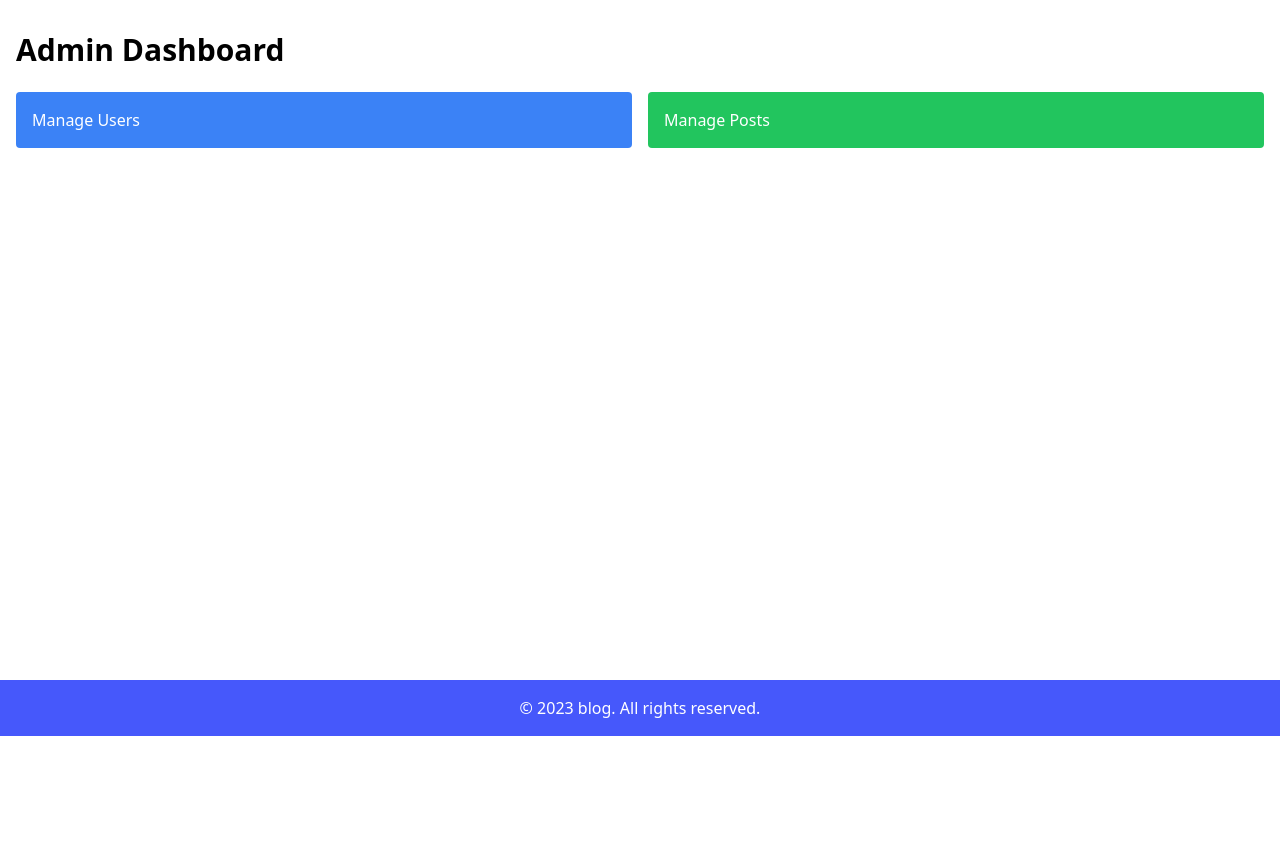
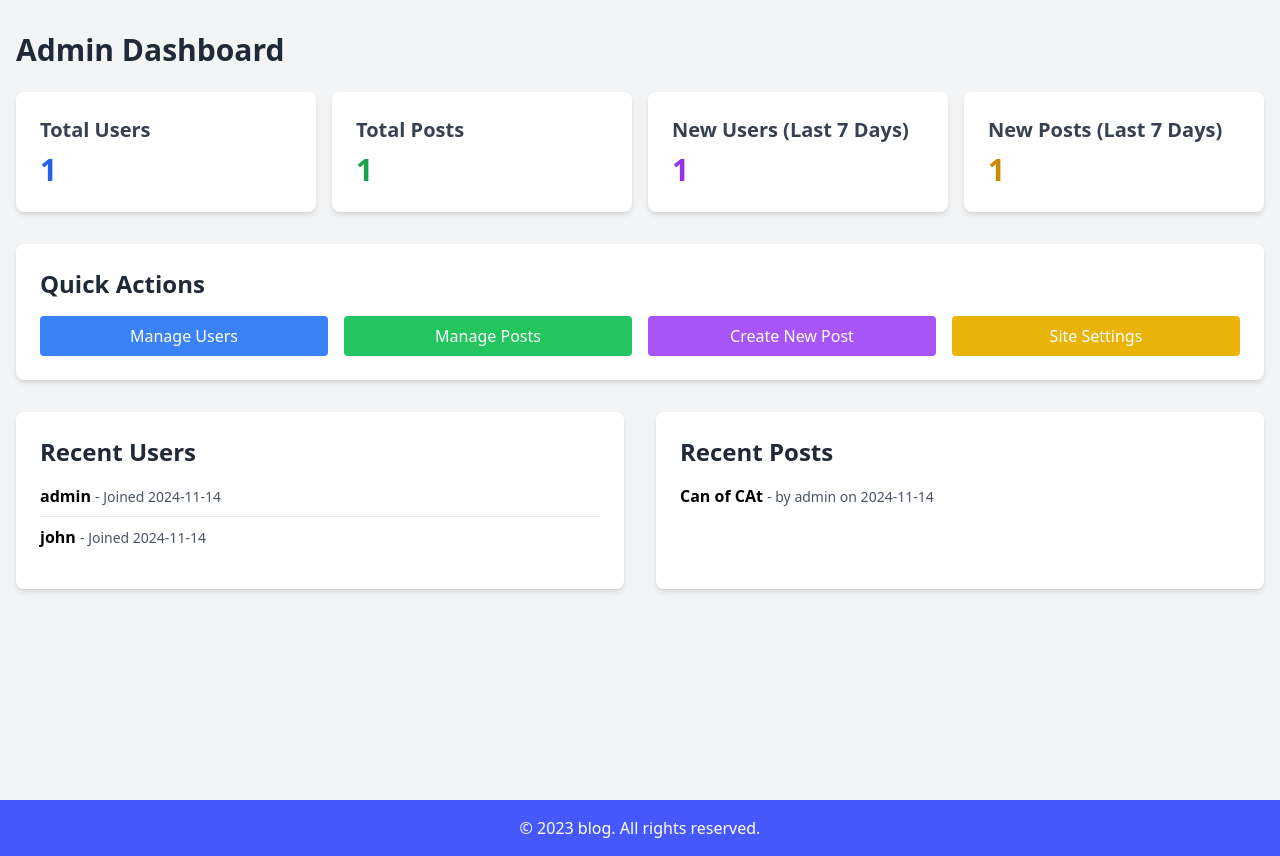
Before and after one commit to JohnathonCrowder/Flask_blog, a Flask app: template app/templates/admin/dashboard.html in a window 1280 px wide. Shown: the part 64-920 px from the top of the page. Before the commit the page ends 800 px from the top, so only its background shows below. Run offline with Flask 3, Linux system fonts and the light colour scheme; the template is opened without the code that fills it: values that come from a table or form of the project are taken from there, most other values are stand-ins (such as "Sample title", 1, 10 or a date in 2020); some libraries are stand-ins or nearby versions.

Commit message:
updated users

```diff
--- a/app/models.py
+++ b/app/models.py
@@ -12,6 +12,7 @@
     password_hash = db.Column(db.String(128))
     posts = db.relationship('Post', backref='author', lazy=True)
     is_admin = db.Column(db.Boolean, default=False)
+    created_at = db.Column(db.DateTime, default=datetime.utcnow)
 
     def set_password(self, password):
         self.password_hash = generate_password_hash(password)
--- a/app/templates/admin/dashboard.html
+++ b/app/templates/admin/dashboard.html
@@ -1,11 +1,71 @@
 {% extends "base.html" %}
 
+{% block title %}Admin Dashboard - {{ company_name }}{% endblock %}
+
 {% block content %}
-<div class="container mx-auto px-4 py-8">
-    <h1 class="text-3xl font-bold mb-6">Admin Dashboard</h1>
-    <div class="grid grid-cols-2 gap-4">
-        <a href="{{ url_for('admin.manage_users') }}" class="bg-blue-500 text-white p-4 rounded">Manage Users</a>
-        <a href="{{ url_for('admin.manage_posts') }}" class="bg-green-500 text-white p-4 rounded">Manage Posts</a>
+<div class="bg-gray-100 min-h-screen">
+    <div class="container mx-auto px-4 py-8">
+        <h1 class="text-3xl font-bold mb-6 text-gray-800">Admin Dashboard</h1>
+
+        <!-- Statistics Cards -->
+        <div class="grid grid-cols-1 md:grid-cols-2 lg:grid-cols-4 gap-4 mb-8">
+            <div class="bg-white rounded-lg shadow-md p-6">
+                <h2 class="text-xl font-semibold mb-2 text-gray-700">Total Users</h2>
+                <p class="text-3xl font-bold text-blue-600">{{ total_users }}</p>
+            </div>
+            <div class="bg-white rounded-lg shadow-md p-6">
+                <h2 class="text-xl font-semibold mb-2 text-gray-700">Total Posts</h2>
+                <p class="text-3xl font-bold text-green-600">{{ total_posts }}</p>
+            </div>
+            <div class="bg-white rounded-lg shadow-md p-6">
+                <h2 class="text-xl font-semibold mb-2 text-gray-700">New Users (Last 7 Days)</h2>
+                <p class="text-3xl font-bold text-purple-600">{{ new_users_count }}</p>
+            </div>
+            <div class="bg-white rounded-lg shadow-md p-6">
+                <h2 class="text-xl font-semibold mb-2 text-gray-700">New Posts (Last 7 Days)</h2>
+                <p class="text-3xl font-bold text-yellow-600">{{ new_posts_count }}</p>
+            </div>
+        </div>
+
+        <!-- Quick Actions -->
+        <div class="bg-white rounded-lg shadow-md p-6 mb-8">
+            <h2 class="text-2xl font-semibold mb-4 text-gray-800">Quick Actions</h2>
+            <div class="grid grid-cols-2 md:grid-cols-4 gap-4">
+                <a href="{{ url_for('admin.manage_users') }}" class="bg-blue-500 text-white py-2 px-4 rounded hover:bg-blue-600 transition duration-300 text-center">Manage Users</a>
+                <a href="{{ url_for('admin.manage_posts') }}" class="bg-green-500 text-white py-2 px-4 rounded hover:bg-green-600 transition duration-300 text-center">Manage Posts</a>
+                <a href="{{ url_for('blog.create') }}" class="bg-purple-500 text-white py-2 px-4 rounded hover:bg-purple-600 transition duration-300 text-center">Create New Post</a>
+                <a href="#" class="bg-yellow-500 text-white py-2 px-4 rounded hover:bg-yellow-600 transition duration-300 text-center">Site Settings</a>
+            </div>
+        </div>
+
+        <!-- Recent Activities -->
+        <div class="grid grid-cols-1 md:grid-cols-2 gap-8">
+            <!-- Recent Users -->
+            <div class="bg-white rounded-lg shadow-md p-6">
+                <h2 class="text-2xl font-semibold mb-4 text-gray-800">Recent Users</h2>
+                <ul>
+                    {% for user in recent_users %}
+                    <li class="mb-2 pb-2 border-b last:border-b-0">
+                        <span class="font-semibold">{{ user.username }}</span>
+                        <span class="text-gray-600 text-sm"> - Joined {{ user.created_at.strftime('%Y-%m-%d') }}</span>
+                    </li>
+                    {% endfor %}
+                </ul>
+            </div>
+
+            <!-- Recent Posts -->
+            <div class="bg-white rounded-lg shadow-md p-6">
+                <h2 class="text-2xl font-semibold mb-4 text-gray-800">Recent Posts</h2>
+                <ul>
+                    {% for post in recent_posts %}
+                    <li class="mb-2 pb-2 border-b last:border-b-0">
+                        <span class="font-semibold">{{ post.title }}</span>
+                        <span class="text-gray-600 text-sm"> - by {{ post.author.username }} on {{ post.created_at.strftime('%Y-%m-%d') }}</span>
+                    </li>
+                    {% endfor %}
+                </ul>
+            </div>
+        </div>
     </div>
 </div>
 {% endblock %}
```
Also changed, not shown: app/admin.py (+22 -1 lines), migrations/versions/5d2335c225f1_add_created_at_field_to_user_model.py (added, +32 -0 lines), instance/blog.db.
